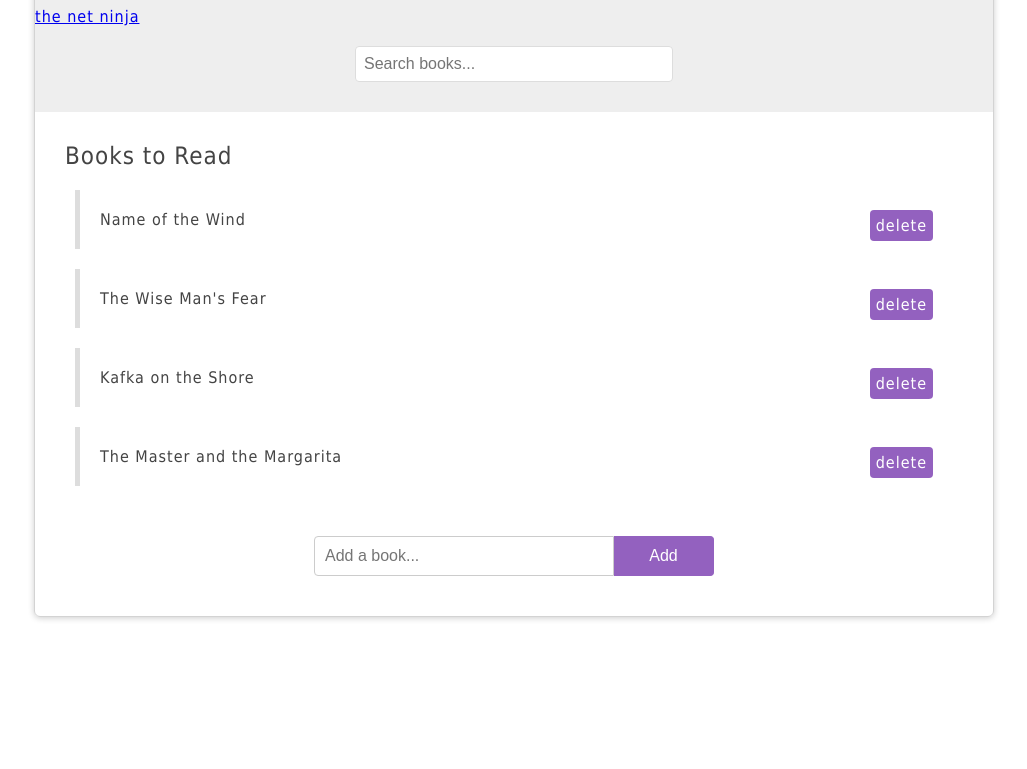
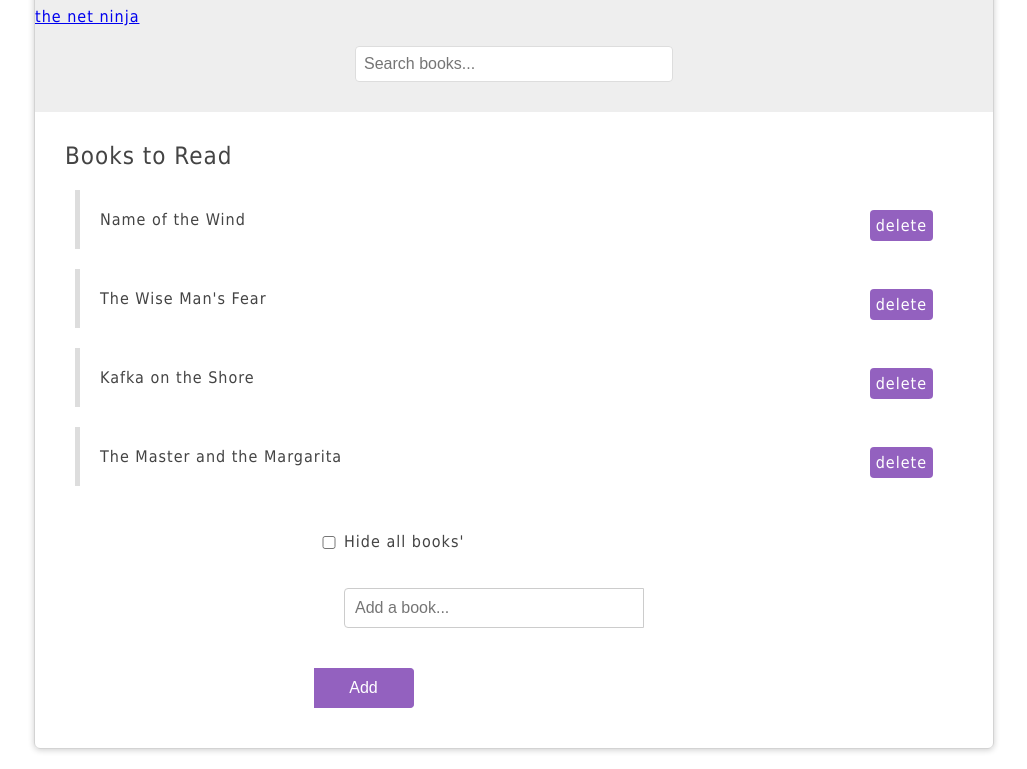
Before and after one commit to Blopez1098t/DOM2, a plain HTML site: page index.html in a window 1280 px wide. Shown: the part 111-880 px from the top of the page, without its empty margins (126-1153 px from the left). Before the commit the page ends 800 px from the top, so only its background shows below. Drawn offline with Linux system fonts and the light colour scheme.

Commit message:
video 15

```diff
--- a/index.html
+++ b/index.html
@@ -41,6 +41,8 @@
       </ul>
     </div>
     <form id="add-book">
+      <input type='checkbox' id="hide" />
+      <label for='hide'>Hide all books</label>'
       <input type="text" placeholder="Add a book..." />
       <button>Add</button>
     </form>
--- a/script.js
+++ b/script.js
@@ -39,3 +39,13 @@ addForm.addEventListener('submit', function(e) {
 
 
 });
+
+//hide books
+const hideBox = document.querySelector('#hide');
+hideBox.addEventListener('change', function(e) {
+  if(hideBox.checked) {
+    list.style.display = 'none';
+  } else {
+    list.style.display = 'initial';
+  }
+});
--- a/style.css
+++ b/style.css
@@ -120,6 +120,14 @@ h2 {
   clear: both;
 }
 
+#add-book #hide {
+  width: 30px;
+}
+
+#add-book label {
+  line-height: 52px;
+}
+
 /*
 #tabbed-content li{
   display: inline-block;
```
